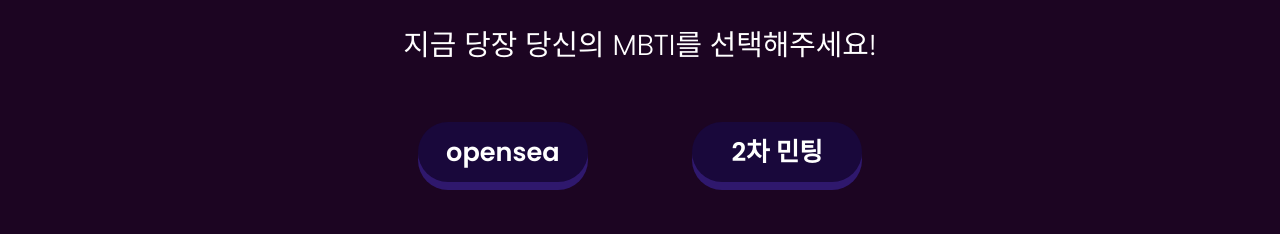
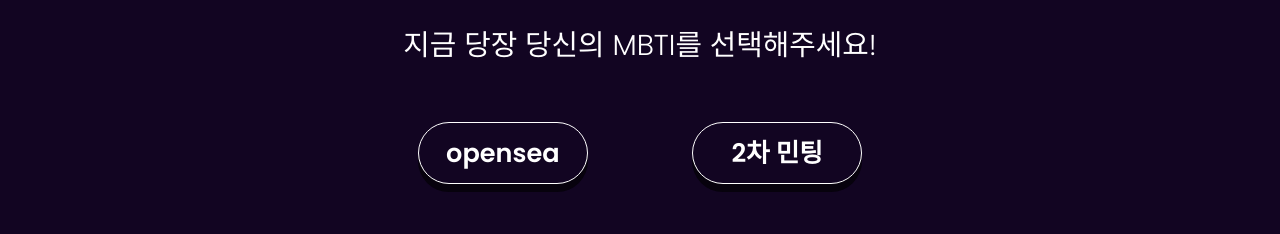
Before and after one commit to Jo-and-Yu/MBTI_new_page, a website: page index.html in a window 1280 px wide. Shown: the part 1561-1795 px from the top of the page. Drawn offline with nearby package versions, Linux system fonts and the light colour scheme.

Commit message:
Feat: Change root color

```diff
--- a/style.css
+++ b/style.css
@@ -1,14 +1,19 @@
 @import url("https://fonts.googleapis.com/css?family=Poppins:300,400,500,600,700,800,900&display=swap");
 
 :root {
-  --storybg: #1c0522;
+  --storybg: #120522;
   --aboutbg: #120522;
   --slide: #120522;
   --roadmapbg: #2b1842;
   --teambg: #120522;
   --partnerbg: #302145;
-  --utilitybg: #0d0518;
-  --contactbg: #351e6a;
+  --utilitybg:  #120522;
+  --contactbg: #302145;
+
+  --btnbg: #120522;
+  --btnhoverbg: #9186a9;
+  --btnshadow: #07020d;
+  --btnhovershadow: #34284f;
 }
 
 /* 전체 */
@@ -160,38 +165,38 @@
   border-radius: 40px;
   transition: all 0.3s;
   cursor: pointer;
+  border: solid 1px #fff;
 }
 .utilityBtn {
   margin-top: 30px;
   margin-left: -10px;
   margin-bottom: 0;
   background: #19083b;
-  box-shadow: 0px 5px 0px 0px #2f186d;
+  box-shadow: 0px 5px 0px 0px #160c32;
   width: 110px;
   line-height: 35px;
   font-size: 1.1em;
   border-radius: 50px;
 }
 .utilityBtn:hover {
-  margin-top: 15px;
-  margin-bottom: 5px;
+  margin-top: 40px;
   box-shadow: 0px 0px 0px 0px #2f186d;
 }
 .openseaBtn {
-  background: #19083b;
-  box-shadow: 0px 8px 0px 0px #2f186d;
+  background: var(--btnbg);
+  box-shadow: 0px 8px 0px 0px var(--btnshadow);
 }
 .mintingBtn {
-  background: #19083b;
-  box-shadow: 0px 8px 0px 0px #2f186d;
+  background: var(--btnbg);
+  box-shadow: 0px 8px 0px 0px var(--btnshadow);
 }
 .openseaBtn:hover {
-  background: #856bcc;
-  box-shadow: 0px 2px 0px 0px #bfabf7;
+  background: var(--btnhoverbg);
+  box-shadow: 0px 2px 0px 0px var(--btnhovershadow);
 }
 .mintingBtn:hover {
-  background: #856bcc;
-  box-shadow: 0px 2px 0px 0px #bfabf7;
+  background: var(--btnhoverbg);
+  box-shadow: 0px 2px 0px 0px var(--btnhovershadow);
 }
 
 /* 캐릭터 소개란 */
```
